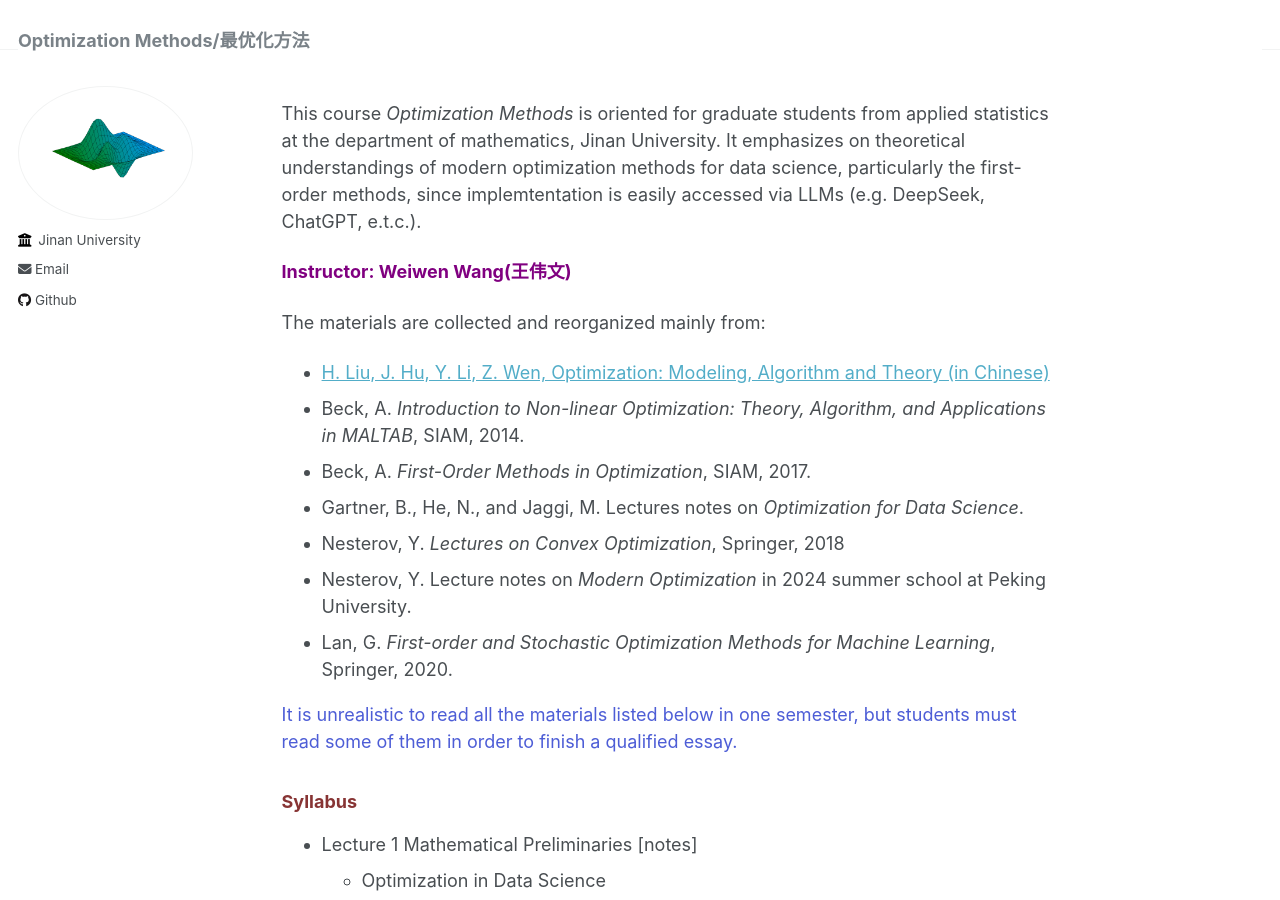
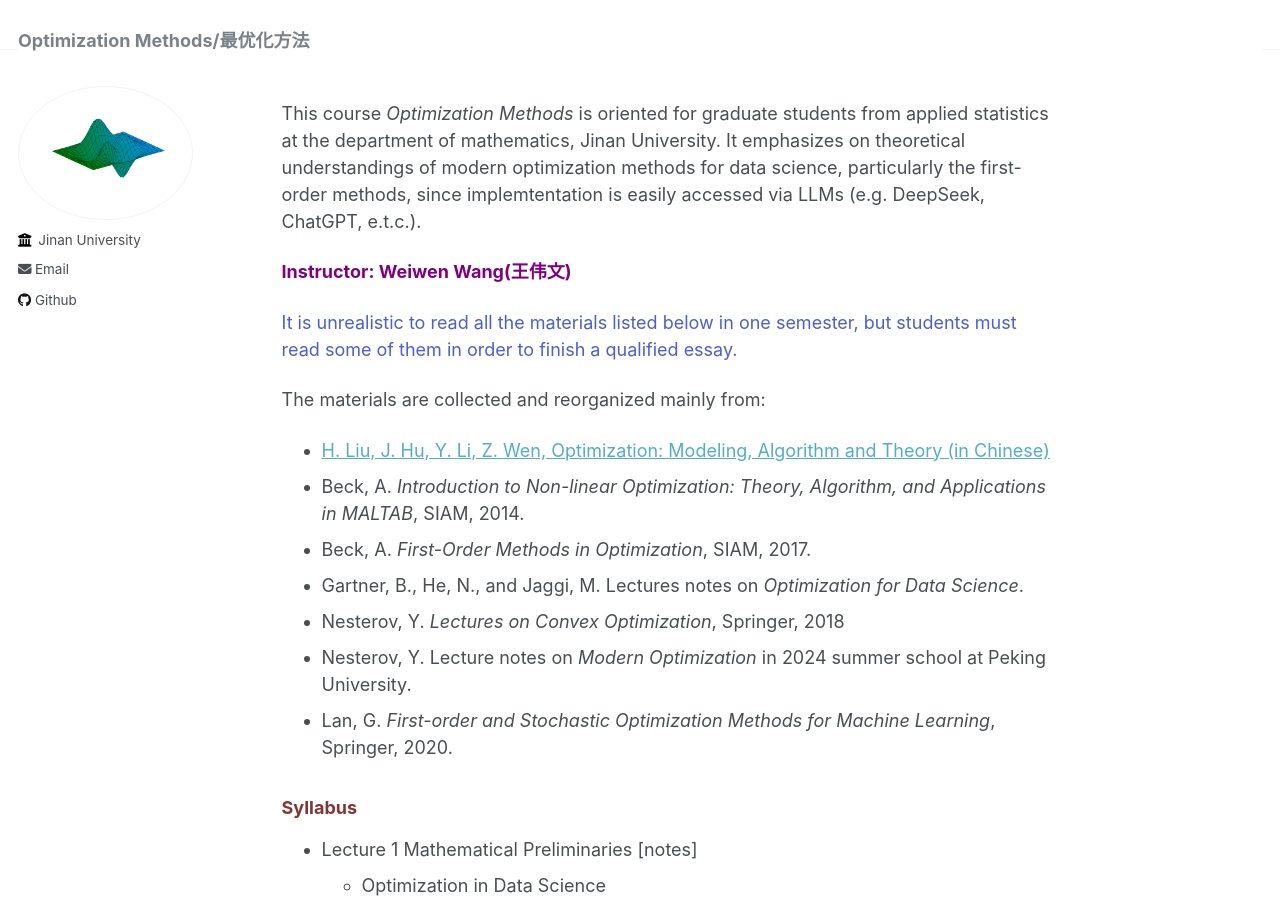
Before and after one commit to wangyuanhao/optimization_method_course_webpage, a Jekyll site: the page built from _pages/about.md, in a window 1280 px wide and 900 px high. Built offline with Jekyll 4.4.1, drawn with Linux system fonts in a browser that asks for light colours; some of the changed lines change nothing that is shown.

Commit message:
Update about.md

```diff
--- a/_pages/about.md
+++ b/_pages/about.md
@@ -10,6 +10,8 @@ This course *Optimization Methods* is oriented for graduate students from applie
 
  <a href="https://wangyuanhao.github.io" style="text-decoration:none;color:purple">**Instructor: Weiwen Wang(王伟文)**</a>
 
+<span style="color: rgba(58, 75, 209, 0.9);">It is unrealistic to read all the materials listed below in one semester, but students must read some of them in order to finish a qualified essay. </span>
+
 The materials are collected and reorganized mainly from:
 
 * [H. Liu, J. Hu, Y. Li, Z. Wen, Optimization: Modeling, Algorithm and Theory (in Chinese)](http://faculty.bicmr.pku.edu.cn/~wenzw/optbook.html)
@@ -20,7 +22,6 @@ The materials are collected and reorganized mainly from:
 * Nesterov, Y. Lecture notes on *Modern Optimization* in 2024 summer school at Peking University.
 * Lan, G. *First-order and Stochastic Optimization Methods for Machine Learning*, Springer, 2020.
 
-<span style="color: rgba(58, 75, 209, 0.9);">It is unrealistic to read all the materials listed below in one semester, but students must read some of them in order to finish a qualified essay. </span>
 
 ### <span style="color: rgba(118, 24, 24, 0.88);">Syllabus</span>
 
```
